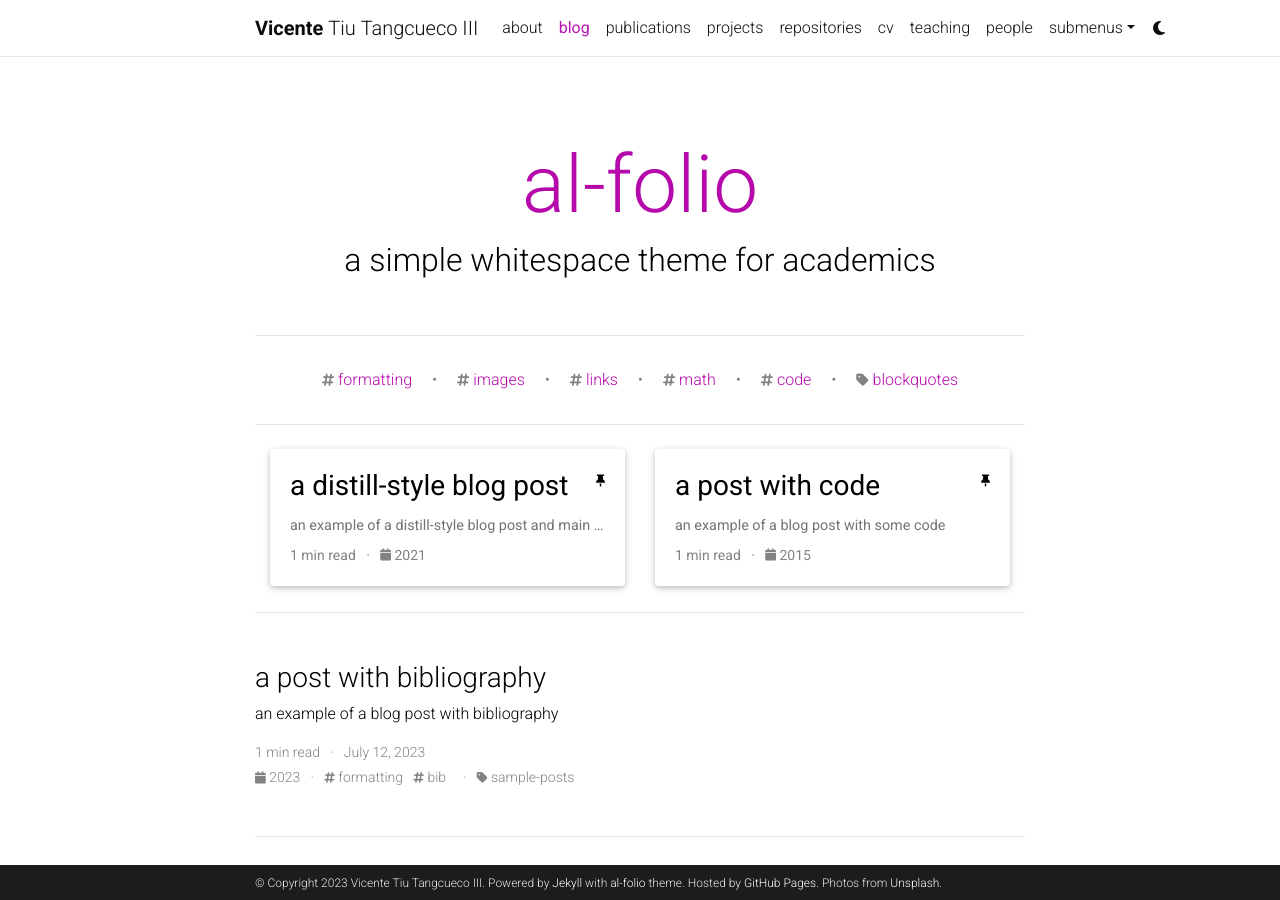
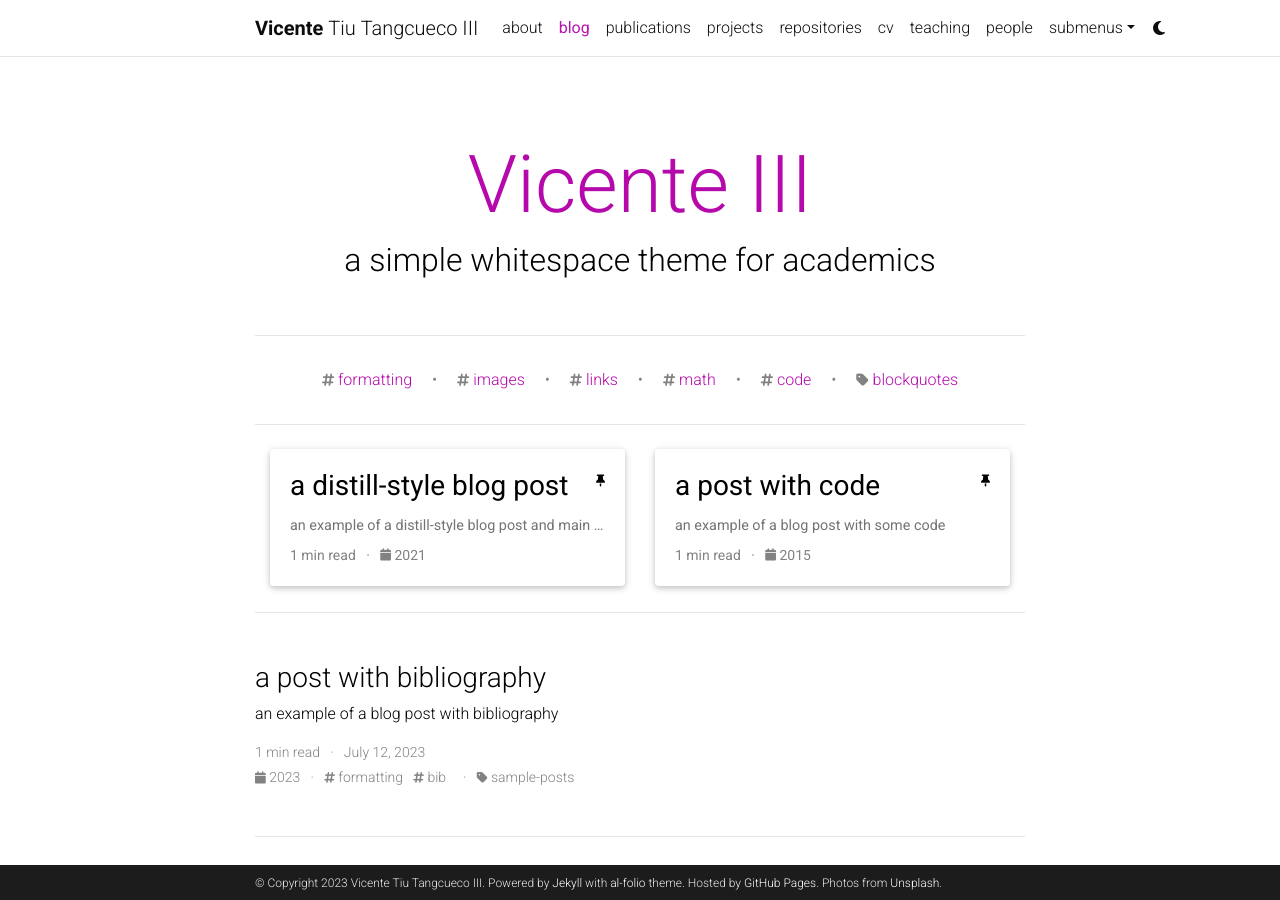
Before and after one commit to vicente-iii/vicente-iii.github.io, a Jekyll site: the page built from blog/index.html, in a window 1280 px wide and 900 px high. Built offline with Jekyll 4.4.1, drawn with Linux system fonts in a browser that asks for light colours; the list of posts is cut into pages by our own code; comment, search, counter and statistics services are not loaded; a style sheet for code colours, icons or effects is not loaded.

Commit message:
Added github username

```diff
--- a/_config.yml
+++ b/_config.yml
@@ -67,7 +67,7 @@
 # Social integration
 # -----------------------------------------------------------------------------
 
-github_username: # your GitHub user name
+github_username: vicente-iii # your GitHub user name
 gitlab_username: # your GitLab user name
 twitter_username: # your Twitter handle
 mastodon_username: # your mastodon instance+username in the format instance.tld/@username
@@ -120,7 +120,7 @@
 # Blog
 # -----------------------------------------------------------------------------
 
-blog_name: al-folio # blog_name will be displayed in your blog page
+blog_name: Vicente III # blog_name will be displayed in your blog page
 blog_nav_title: blog # your blog must have a title for it to be displayed in the nav bar
 blog_description: a simple whitespace theme for academics
 permalink: /blog/:year/:title/
```
